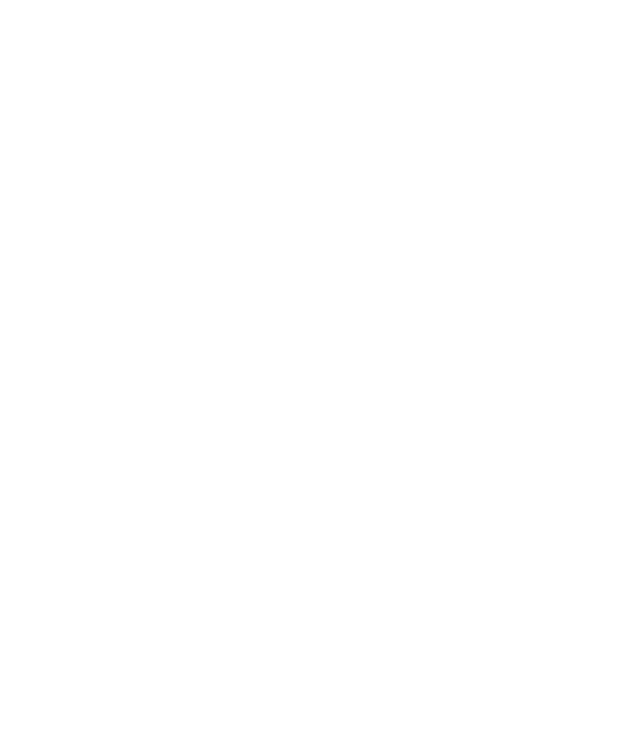
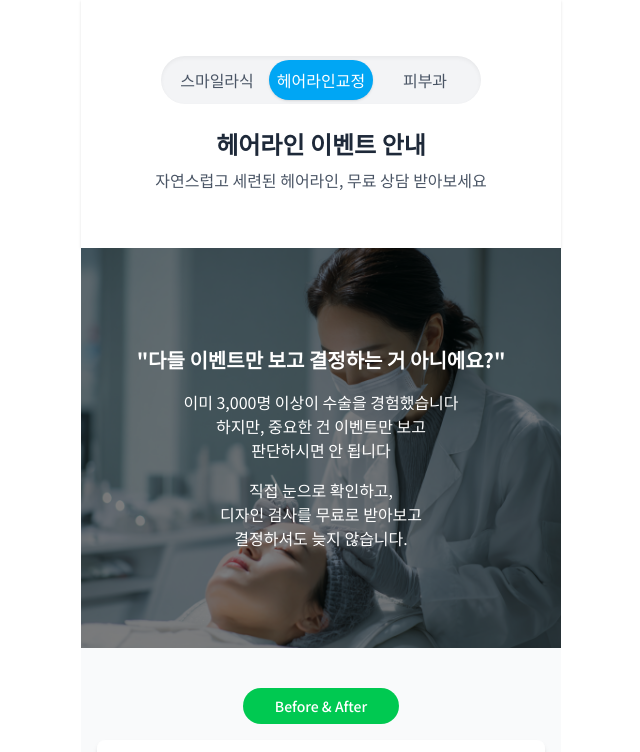
Before and after one commit to yuyu-kor/event-landingpage, a React (Vite) app: page /EventPage2 in a window 1280 px wide. Before the commit this address had no page. Shown: the top 752 px of the page, without its empty margins (319-959 px from the left). Built offline with nearby package versions, Linux system fonts and the light colour scheme; a web font is replaced by a local one.

Commit message:
Feat: 토글 버튼 수정 및 eventpage3 생성

```diff
--- a/src/App.jsx
+++ b/src/App.jsx
@@ -1,12 +1,14 @@
 import HomePage from "./pages/HomePage";
-import EventPage from "./pages/EventPage";
+import EventPage2 from "./pages/EventPage2";
+import EventPage3 from "./pages/EventPage3";
 import { Route, Routes } from "react-router-dom";
 
 function App() {
   return (
     <Routes>
       <Route path="/" element={<HomePage />} />
-      <Route path="/event2" element={<EventPage />} />
+      <Route path="/EventPage2" element={<EventPage2 />} />
+      <Route path="/EventPage3" element={<EventPage3 />} />
     </Routes>
   );
 }
--- /dev/null
+++ b/src/components/EventSwitcherSegment.jsx
@@ -0,0 +1,33 @@
+import { Link, useLocation } from "react-router-dom";
+
+function EventSwitcherToggle() {
+  const location = useLocation();
+
+  const tabs = [
+    { label: "스마일라식", path: "/" },
+    { label: "헤어라인교정", path: "/EventPage2" },
+    { label: "피부과", path: "/EventPage3" },
+  ];
+
+  return (
+    <div className="flex justify-center py-6">
+      <div className="flex bg-gray-100 rounded-full p-1 w-[320px] shadow-inner">
+        {tabs.map(({ label, path }) => (
+          <Link
+            key={path}
+            to={path}
+            className={`flex-1 text-center py-2 rounded-full transition-all duration-200 ${
+              location.pathname === path
+                ? "bg-sky-500 text-white shadow"
+                : "text-gray-600"
+            }`}
+          >
+            {label}
+          </Link>
+        ))}
+      </div>
+    </div>
+  );
+}
+
+export default EventSwitcherToggle;
--- a/src/pages/EventPage.jsx
+++ b/src/pages/EventPage2.jsx
@@ -1,35 +1,16 @@
 import { Link, useLocation } from "react-router-dom";
 import EventForm from "../components/EventForm";
+import EventSwitcherSegment from "../components/EventSwitcherSegment";
 
-export default function EventPage() {
+export default function EventPage2() {
   const location = useLocation();
 
   return (
     <div className="w-full max-w-[480px] mx-auto bg-gray-50 min-h-screen text-gray-800">
       {/* 네비게이션 */}
-      <header className="bg-white shadow">
-        <div className="flex justify-center gap-4 px-4 py-4">
-          <Link
-            to="/"
-            className={`px-4 py-1 rounded-full text-sm font-semibold transition-transform duration-200 ${
-              location.pathname === "/"
-                ? "text-blue-600 bg-blue-100"
-                : "text-gray-400 bg-gray-100"
-            } hover:scale-105`}
-          >
-            event1
-          </Link>
-          <Link
-            to="/event2"
-            className={`px-4 py-1 rounded-full text-sm font-semibold transition-transform duration-200 ${
-              location.pathname === "/event2"
-                ? "text-green-800 bg-green-400"
-                : "text-gray-400 bg-gray-100"
-            } hover:scale-105`}
-          >
-            event2
-          </Link>
-        </div>
+      <header className="bg-white shadow px-4 py-8">
+        <EventSwitcherSegment />
+
         <div className="text-center px-4 pb-6">
           <h1 className="text-2xl font-bold text-gray-800">
             헤어라인 이벤트 안내
--- /dev/null
+++ b/src/pages/EventPage3.jsx
@@ -0,0 +1,58 @@
+import React from "react";
+import EventSwitcherSegment from "../components/EventSwitcherSegment";
+
+function EventPage3() {
+  return (
+    <div className="w-[400px] mx-auto min-h-screen bg-[#fdfcfa] px-4 py-8">
+      {/* 상단 탭 */}
+      <EventSwitcherSegment />
+
+      <main className="px-4 py-10 space-y-10">
+        {/* 타이틀 영역 */}
+        <section className="text-center">
+          <h1 className="text-2xl font-bold text-pink-600">
+            여름철 피부 진정 EVENT
+          </h1>
+          <p className="mt-2 text-sm text-gray-600">
+            민감해진 피부에 휴식을, 할인 혜택으로 피부 고민 해결!
+          </p>
+        </section>
+
+        {/* 피부 진정 키포인트 */}
+        <section className="grid grid-cols-2 gap-4">
+          {[
+            "피부과전문의 1:1 맞춤 진료",
+            "진정 관리 프로그램 할인",
+            "기미·잡티 토닝 패키지",
+            "여드름 흉터 개선",
+          ].map((item, idx) => (
+            <div
+              key={idx}
+              className="bg-white rounded-lg shadow p-3 text-center text-sm font-medium text-gray-700"
+            >
+              {item}
+            </div>
+          ))}
+        </section>
+
+        {/* 이미지 배너 */}
+        <section className="rounded-lg overflow-hidden shadow">
+          <img
+            src="/assets/피부과이벤트.jpg" // 예시 이미지
+            alt="피부과 이벤트 배너"
+            className="w-full h-auto object-cover"
+          />
+        </section>
+
+        {/* CTA */}
+        <section>
+          <button className="w-full py-3 bg-pink-500 text-white font-bold rounded-lg shadow hover:bg-pink-600 transition">
+            이벤트 신청하기
+          </button>
+        </section>
+      </main>
+    </div>
+  );
+}
+
+export default EventPage3;
--- a/src/pages/HomePage.jsx
+++ b/src/pages/HomePage.jsx
@@ -1,6 +1,7 @@
 import BottomForm from "../components/BottomForm";
 import TableBox from "../components/TableBox";
 import { Link, useLocation } from "react-router-dom";
+import EventSwitcherSegment from "../components/EventSwitcherSegment";
 
 function HomePage() {
   const location = useLocation();
@@ -9,29 +10,7 @@
     <div className="w-[400px] mx-auto min-h-screen bg-gray-100">
       <header className="bg-white shadow-sm">
         <div className="w-[400px] px-4 py-8 text-center">
-          <Link
-            to="/"
-            className={`mr-4 inline-block px-3 py-1 text-sm font-semibold rounded-full transition-transform duration-200 cursor-pointer
-              ${
-                location.pathname === "/"
-                  ? "text-blue-600 bg-blue-100"
-                  : "text-gray-400 bg-gray-100"
-              } hover:scale-105`}
-          >
-            event1
-          </Link>
-
-          <Link
-            to="/event2"
-            className={`mr-2 inline-block px-3 py-1 text-sm font-semibold rounded-full transition-transform duration-200 cursor-pointer
-              ${
-                location.pathname === "/event2"
-                  ? "text-blue-600 bg-blue-100"
-                  : "text-gray-400 bg-gray-100"
-              } hover:scale-105`}
-          >
-            event2
-          </Link>
+          <EventSwitcherSegment />
 
           <h1 className="mt-4 text-2xl font-bold text-gray-800">
             스마일라식 이벤트 안내
```
